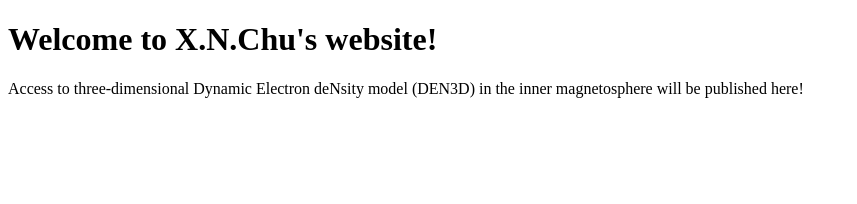
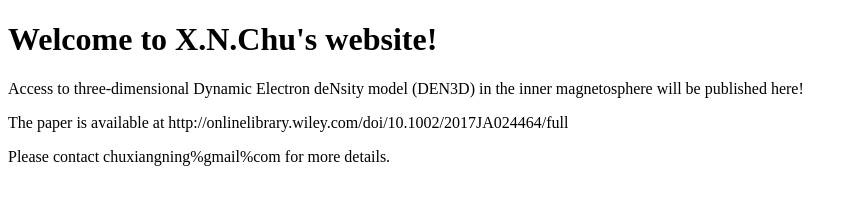
Before and after one commit to xnchu/xnchu2.github.io, a plain HTML site: page index.html in a window 1280 px wide. Shown: the whole page, without its empty margins (0-857 px from the left). Drawn offline with Linux system fonts and the light colour scheme.

Commit message:
Update index.html

```diff
--- a/index.html
+++ b/index.html
@@ -3,5 +3,7 @@
 <body>
 <h1>Welcome to X.N.Chu's website!</h1>
 <p>Access to three-dimensional Dynamic Electron deNsity model (DEN3D) in the inner magnetosphere will be published here!</p>
+<p>The paper is available at http://onlinelibrary.wiley.com/doi/10.1002/2017JA024464/full <p>
+<p>Please contact chuxiangning%gmail%com for more details.</p>
 </body>
 </html>
```
